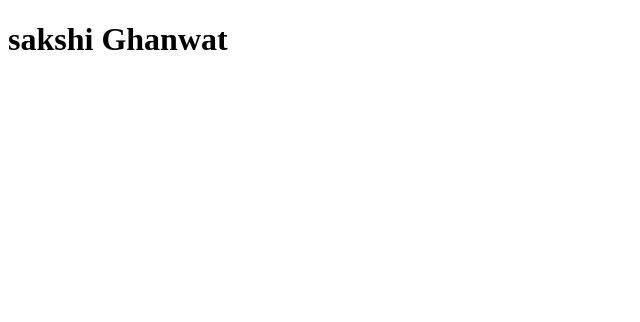
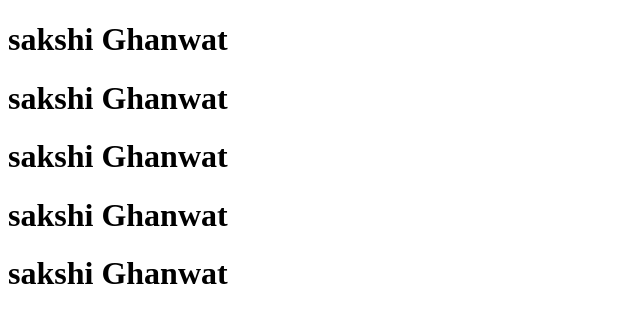
Before and after one commit to SakshiGhanwat/revert, a plain HTML site: page index.html in a window 1280 px wide. Shown: the whole page, without its empty margins (0-640 px from the left). Drawn offline with Linux system fonts and the light colour scheme.

Commit message:
second file

```diff
--- a/index.html
+++ b/index.html
@@ -7,6 +7,9 @@
 </head>
 <body>
     <h1>sakshi Ghanwat</h1>
-
+    <h1>sakshi Ghanwat</h1>
+     <h1>sakshi Ghanwat</h1>
+      <h1>sakshi Ghanwat</h1>
+       <h1>sakshi Ghanwat</h1>
 </body>
 </html>
```
